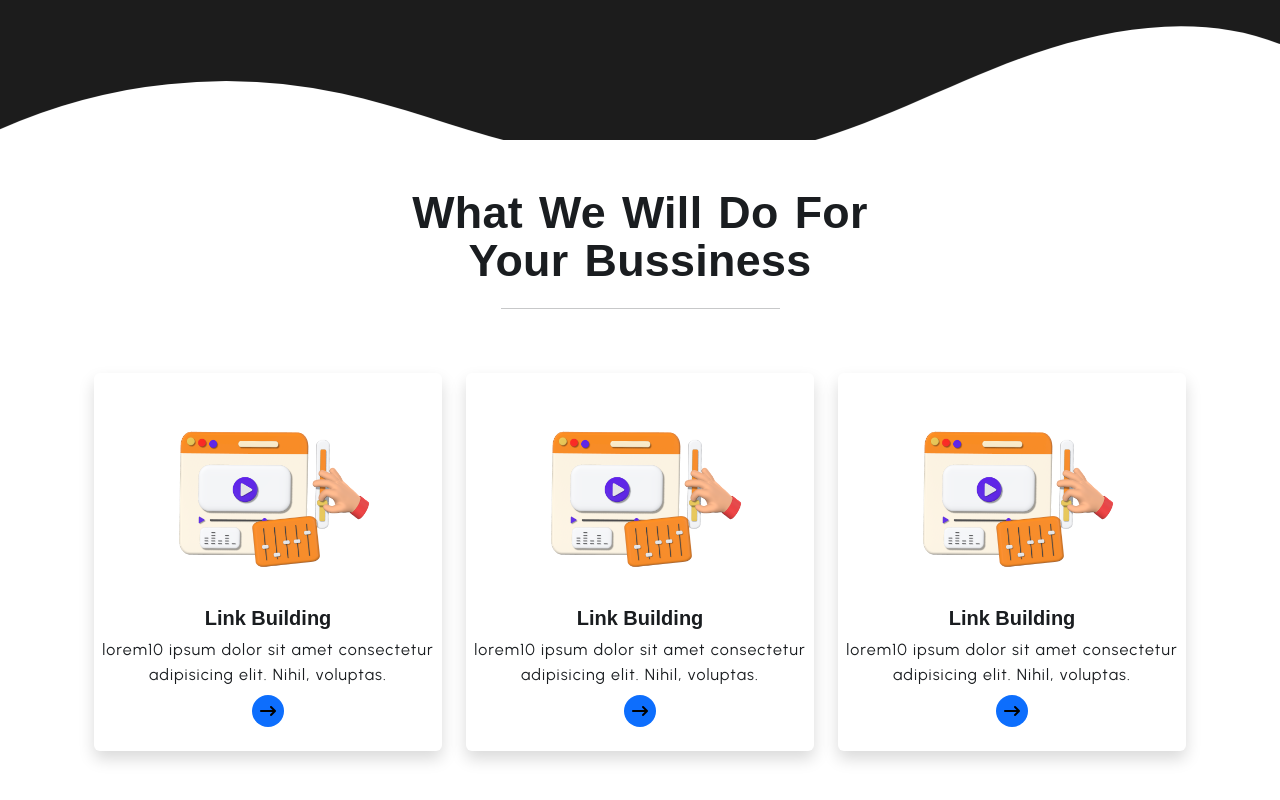
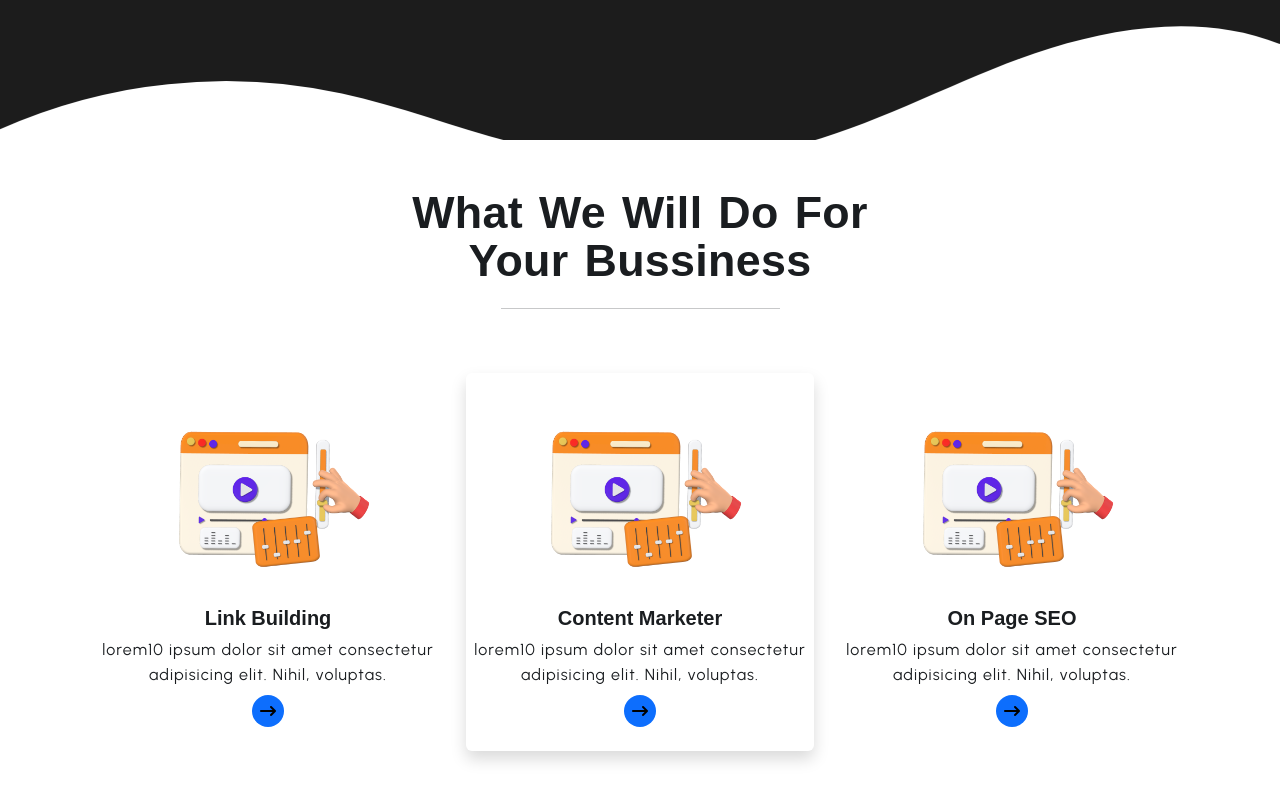
Before and after one commit to muh-younus/FullResponsive-Website, a plain HTML site: page index.html in a window 1280 px wide. Shown: the part 636-1436 px from the top of the page. Drawn offline with nearby package versions, Linux system fonts and the light colour scheme.

Commit message:
another commit

```diff
--- a/index.html
+++ b/index.html
@@ -140,16 +140,16 @@
 
             <div class="container">
 
-                <div class="row">
+                <div class="row d-flex justify-content-space-around">
 
 
                     <!-- Card-01 -->
 
                     <div class="col-12 col-md-12 col-lg-4">
 
-                        <div class=" rounded-2 shadow py-3 card-box text-center">
+                        <div class=" rounded-2 py-3 card-box text-center">
 
-                            <img src="./image/media1.png" class="img-fluid text-center" style="width: 60%" alt="">
+                            <img src="./image/media1.png" class="img-fluid text-center" style="width: 60%; height: 30%;" alt="">
 
                             <h5 class="my-2 fw-bold text-center">Link Building</h5>
                             <p class="text-center">lorem10 ipsum dolor sit amet consectetur adipisicing elit. Nihil,
@@ -176,7 +176,7 @@
 
                             <img src="./image/media1.png" class="img-fluid text-center"  style="width: 60%" alt="">
 
-                            <h5 class="my-2 fw-bold text-center">Link Building</h5>
+                            <h5 class="my-2 fw-bold text-center">Content Marketer</h5>
                             <p class="text-center">lorem10 ipsum dolor sit amet consectetur adipisicing elit. Nihil,
                                 voluptas. </p>
 
@@ -197,11 +197,11 @@
 
                     <div class="col-12 col-md-12 col-lg-4">
 
-                        <div class=" rounded-2 shadow py-3 card-box text-center">
+                        <div class=" rounded-2 card-3 py-3 card-box text-center">
 
                             <img src="./image/media1.png" class="img-fluid text-center" style="width: 60%"   alt="">
 
-                            <h5 class="my-2 fw-bold text-center">Link Building</h5>
+                            <h5 class="my-2 fw-bold text-center">On Page SEO</h5>
                             <p class="text-center">lorem10 ipsum dolor sit amet consectetur adipisicing elit. Nihil,
                                 voluptas. </p>
 
--- a/style.css
+++ b/style.css
@@ -154,3 +154,8 @@ li{
 
 
 }
+
+.card-box:hover{
+
+    box-shadow: rgba(150,150,150,0.5) 0 10px 14px;
+}
```
